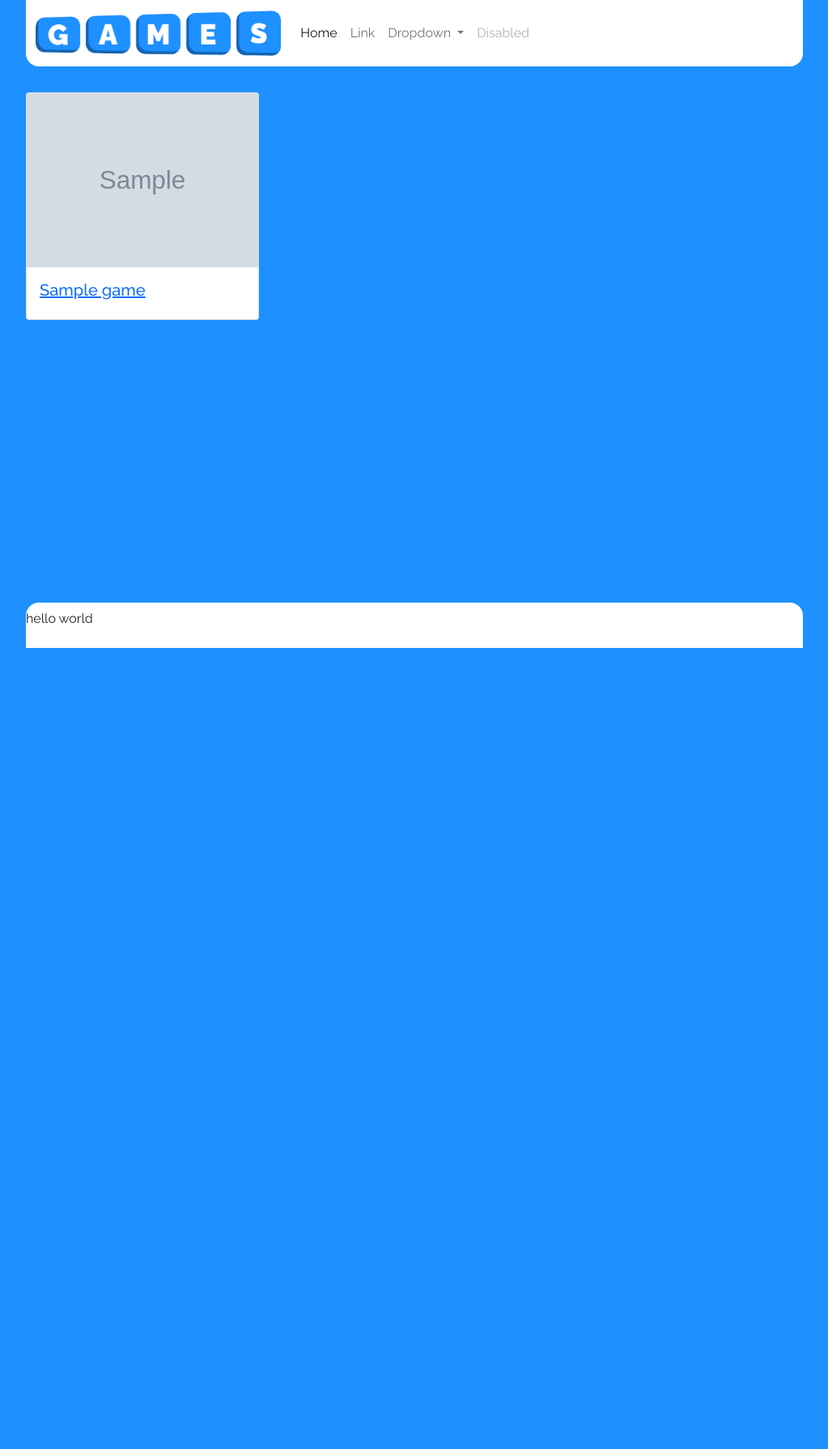
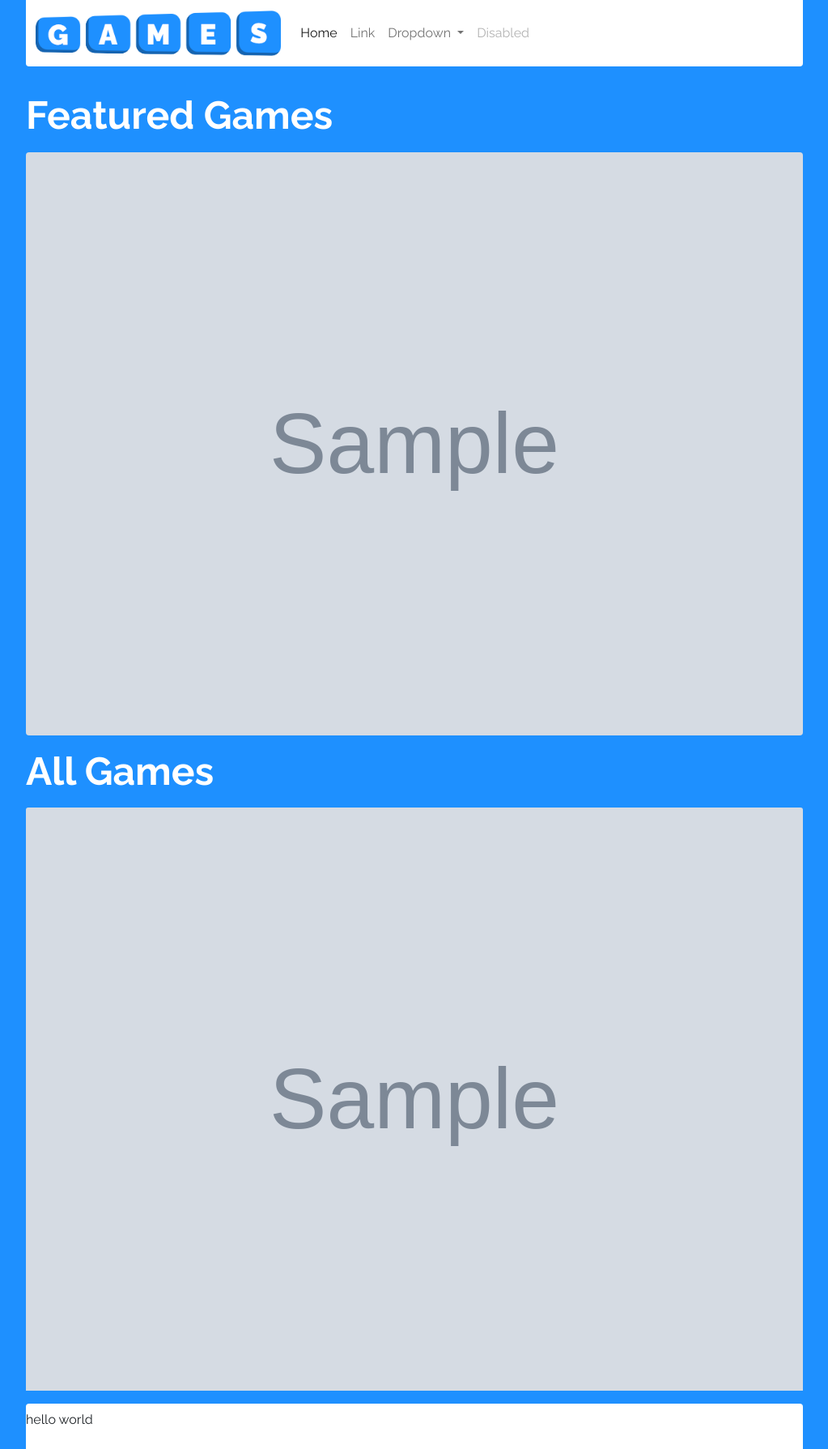
Before and after one commit to iamdavidsen/keyboarding_games, a Django app: page / in a window 1280 px wide. Shown: the whole page at 81% size, without its empty margins (128-1151 px from the left). Before the commit the page ends 800 px from the top, so only its background shows below. Run offline with Django 3.2, Linux system fonts and the light colour scheme; tables that the repository leaves empty hold one stand-in row (values such as "Sample post"); grey boxes marked "Sample" are stand-in pictures; some libraries are stand-ins or nearby versions.

Commit message:
Added styles

```diff
--- a/pages/views.py
+++ b/pages/views.py
@@ -4,6 +4,7 @@ from games.models import Game
 
 
 def home_view(request):
+    featured_games = Game.objects.filter(published=True, featured=True)
     games = Game.objects.filter(published=True)
 
-    return render(request, "pages/home.html", { 'games': games })
+    return render(request, "pages/home.html", { 'featured_games': featured_games, 'games': games })
--- a/static/css/styles.css
+++ b/static/css/styles.css
@@ -30,7 +30,7 @@ html, body {
 
 .navbar {
     background-color: #fff;
-    border-radius: 0 0 1rem 1rem;
+    border-radius: 0 0 0.25rem 0.25rem;
 }
 
 .background {
@@ -38,7 +38,7 @@ html, body {
 }
 
 .footer {
-    border-radius: 1rem 1rem 0 0;
+    border-radius: 0.25rem 0.25rem 0 0;
     background-color: #fff;
     padding-top: 0.5rem;
     padding-bottom: 0.5rem;
@@ -50,8 +50,78 @@ html, body {
     padding: 1rem 0;
 }
 
+
+.game-list-header {
+    font-size: 3rem;
+    font-weight: bold;
+    color: #fff;
+    margin-top: 1rem;
+    margin-bottom: 1rem;
+}
+
+.games-container {
+    display: flex;
+    flex-wrap: wrap;
+    gap: 1rem;
+}
+
+.games-container > a {
+    width: 100%;
+    flex: 1 1 300px;
+}
+
+.featured-container > a:first-child {
+    width: 100%;
+    flex: 1 1 960px;
+}
+
+.featured-container img {
+    border-radius: 0.25rem;
+}
+
+.game-card {
+    position: relative;
+    transition: 0.3s;
+}
+
+.game-card:hover {
+   transform: scale(1.01) rotateZ(0.5deg);
+}
+
+.game-card .card-overlay {
+    position: absolute;
+    left: 0;
+    top: 0;
+    width: 100%;
+    height: 100%;
+    display: none;
+    border-radius: 0.25rem;
+    align-items: flex-end;
+}
+
+.game-card:hover .card-overlay {
+    display: flex;
+    background-color: #00000055;
+    color: #fff;
+}
+
+.game-card-title {
+    margin-left: 2rem;
+    margin-bottom: 2rem;
+}
+
+.game-card-title h3 {
+    font-size: 2rem;
+    font-weight: bold;
+}
+
+.game-card-title p {
+    font-weight: 500;
+    margin: 0;
+}
+
 .game {
-    border-radius: 1rem;
+    border-radius: 0.25rem;
     background-color: #fff;
 }
 
@@ -60,5 +130,5 @@ html, body {
 }
 
 iframe {
-    border-radius: 1rem;
+    border-radius: 0.25rem;
 }
--- a/templates/pages/home.html
+++ b/templates/pages/home.html
@@ -8,19 +8,38 @@
 {% endblock %}
 
 {% block content %}
-    <section class="content">
 
-    {% for game in games %}
-        <a href="{{ game.get_absolute_url }}">
-            <div class="card" style="width: 18rem;">
+    <h2 class="game-list-header">Featured Games</h2>
+    <div class="games-container featured-container">
+        {% for game in featured_games %}
+            <a class="game-card" href="{{ game.get_absolute_url }}">
+
+                    <img src="{{ game.cover_image.url }}" alt="" class="card-img-top">
+                    <div class="card-overlay">
+                        <div class="game-card-title">
+                            <h3>{{ game.title }}</h3>
+                            <p>{{ game.description }}</p>
+                        </div>
+                    </div>
+
+            </a>
+        {% endfor %}
+    </div>
+    <h2 class="game-list-header">All Games</h2>
+    <div class="games-container">
+        {% for game in games %}
+            <a class="game-card" href="{{ game.get_absolute_url }}">
+
                 <img src="{{ game.cover_image.url }}" alt="" class="card-img-top">
-                <div class="card-body">
-                    <h5 class="card-title">{{ game.title }}</h5>
+                <div class="card-overlay">
+                    <div class="game-card-title">
+                        <h3>{{ game.title }}</h3>
+                        <p>{{ game.description }}</p>
+                    </div>
                 </div>
-            </div>
-        </a>
-    {% endfor %}
 
+            </a>
+        {% endfor %}
+    </div>
 
-    </section>
 {% endblock %}
```
